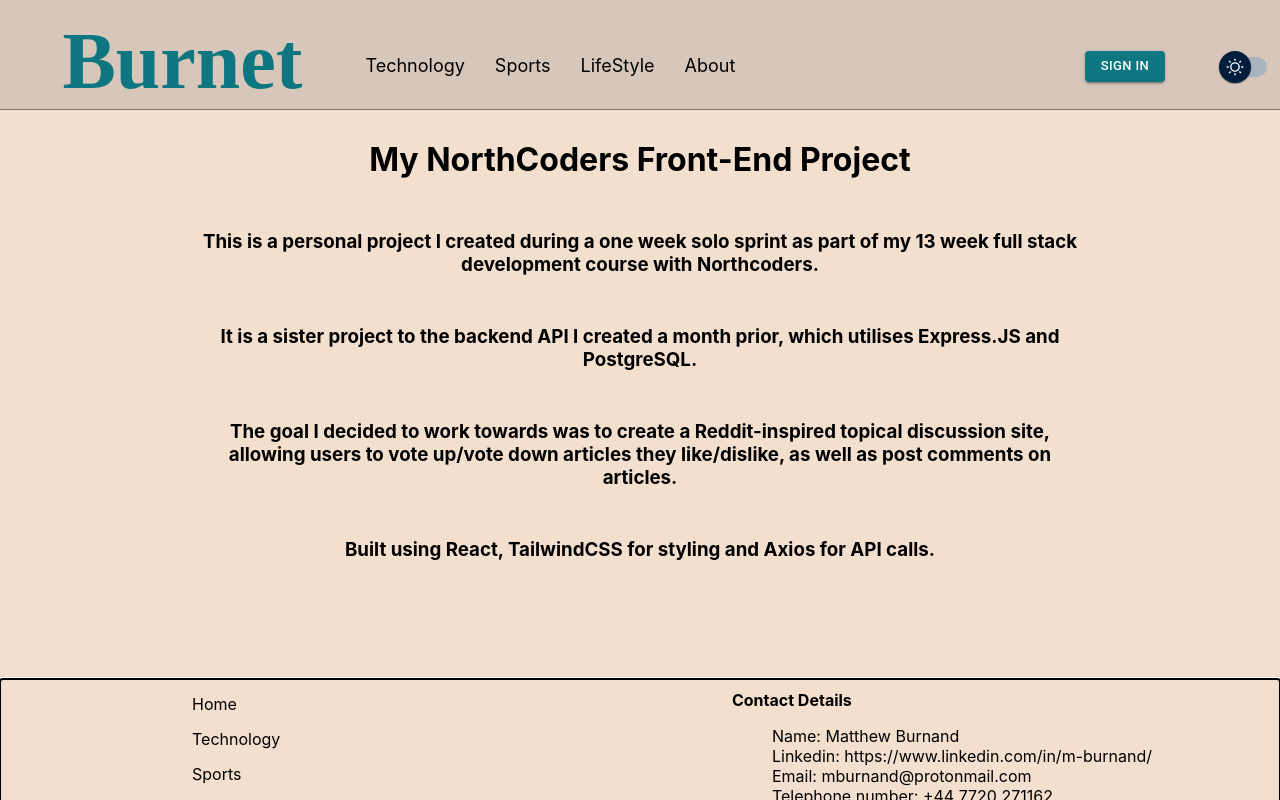
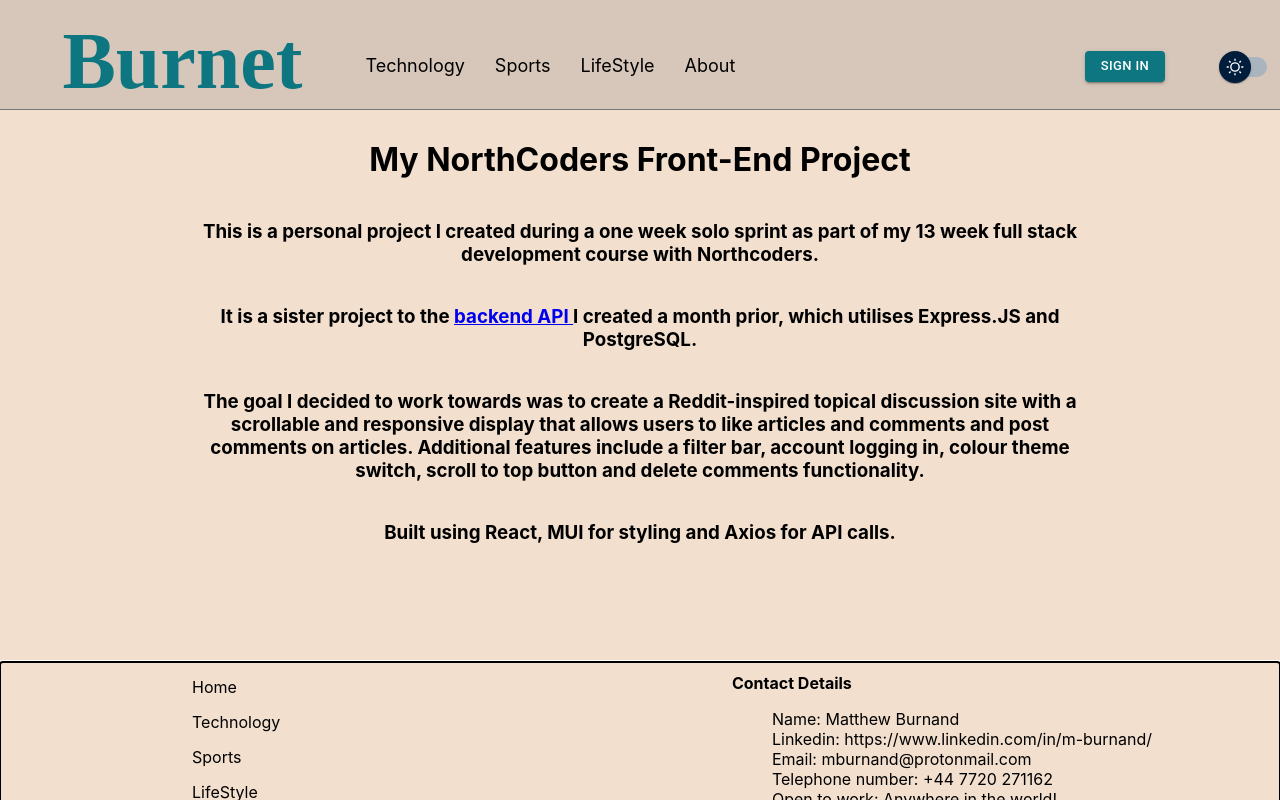
Before and after one commit to Mburnand-tech/Burnet, a React (Create React App) app: page /about in a window 1280 px wide. Shown: the top 800 px of the page. Built offline with nearby package versions, Linux system fonts and the light colour scheme; a web font is replaced by a local one.

Commit message:
Finished project, ready for deployment

```diff
--- a/src/AboutPage.jsx
+++ b/src/AboutPage.jsx
@@ -1,35 +1,24 @@
 import { Link } from 'react-router-dom'
 import { Button } from '@mui/material';
+import { useContext} from 'react'
 
 import './App.css'
 import 'animate.css';
-
+import { ThemeContext } from './contexts/themeContext'
 
 const About = () => {
 
-
+    const { currentTheme }  = useContext(ThemeContext)
 
     return (
         <div className='App AboutContainer'>
-            <h1 class="animate__animated animate__fadeIn">My NorthCoders Front-End Project</h1>
-            <h3 class="animate__animated animate__bounceInDown">This is a personal project I created during a one week solo sprint as part of my 13 week full stack development course with Northcoders.</h3>
-            <h3 class="animate__animated animate__bounceInUp">It is a sister project to the backend API I created a month prior, which utilises Express.JS and PostgreSQL.</h3>
-            <h3 class="animate__animated animate__bounceInRight">The goal I decided to work towards was to create a Reddit-inspired topical discussion site, allowing users to vote up/vote down articles they like/dislike, as well as post comments on articles.</h3>
-            <h3 class="animate__animated animate__bounceInLeft">Built using React, TailwindCSS for styling and Axios for API calls.</h3>
-            {/* <div class="word"></div>
-            <h1>Bloom -- Bloom News is a dynamic and informative online newspaper that offers a unique blend of articles tailored for cooking enthusiasts, coding experts, and football lovers. Our team of passionate writers is committed to providing the latest news, trends, and insights on these three diverse topics, making Bloom News the go-to source for anyone who wants to stay up-to-date on the latest happenings in these fields. Whether you are looking to explore new recipes, learn the latest coding languages, or stay abreast of the football world's latest news, Bloom News is the perfect platform to discover, engage and learn. Our commitment to providing high-quality content and cutting-edge insights ensures that our readers always stay ahead of the curve. Join us today and become a part of the Bloom News community</h1>
-            <h1>Abi -- This is a frontend project I created during a one week solo sprint as part of my 13 week full stack development course with Northcoders.
+            <h1 class={currentTheme === 'light' ? "animate__animated animate__fadeIn" : "animate__animated animate__fadeInDark"}>My NorthCoders Front-End Project</h1>
+            <h3 class={currentTheme === 'light' ? "animate__animated animate__bounceInDown" : "animate__animated animate__bounceInDownDark"}>This is a personal project I created during a one week solo sprint as part of my 13 week full stack development course with Northcoders.</h3>
+            <h3 class={currentTheme === 'light' ? "animate__animated animate__bounceInUp" : "animate__animated animate__bounceInUpDark"}>It is a sister project to the <a class="animate__animated animate__bounceInUp Link" href='https://github.com/Mburnand-tech/News_Server'>backend API </a>I created a month prior, which utilises Express.JS and PostgreSQL.</h3>
+            <h3 class={currentTheme === 'light' ? "animate__animated animate__bounceInRight" : "animate__animated animate__bounceInRightDark"}>The goal I decided to work towards was to create a Reddit-inspired topical discussion site with a scrollable and responsive display that allows users to like articles and comments and post comments on articles. Additional features include a filter bar, account logging in, colour theme switch, scroll to top button and delete comments functionality.</h3>
+            <h3 class={currentTheme === 'light' ? "animate__animated animate__bounceInLeft" : "animate__animated animate__bounceInLeftDark"}>Built using React, MUI for styling and Axios for API calls.</h3>
 
-            It is a sister project to the backend API I created a month prior, which utilises Express.JS and PostgreSQL
-
-            The goal I decided to work towards was to create a Reddit-inspired topical discussion site, allowing users to vote up/vote down articles they like/dislike, as well as post comments on articles.
-
-            Built using React, TailwindCSS for styling and Axios for API calls.
-
-
-            Google fonts</h1> */}
-
-            </div>
+        </div>
     )
 }
 
--- a/src/App.css
+++ b/src/App.css
@@ -982,13 +982,31 @@ a:link {
   margin-top: 30px;
 }
 
+.animate__animated.animate__fadeInDark {
+  align-content: center;
+  text-align: center;
+  /* margin: auto; */
+  margin-top: 30px;
+  background-color: #018786;
+}
+
 .animate__animated.animate__bounceInDown {
   --animate-duration: 2s;
   animation-delay: 0.25s;
   width: 70%;
   text-align: center;
   /* margin: auto; */
-  margin-top: 30px
+  margin-top: 20px;
+}
+
+.animate__animated.animate__bounceInDownDark {
+  --animate-duration: 2s;
+  animation-delay: 0.25s;
+  width: 70%;
+  text-align: center;
+  /* margin: auto; */
+  margin-top: 20px;
+  background-color: #018786;
 }
 
 .animate__animated.animate__bounceInUp {
@@ -997,9 +1015,24 @@ a:link {
   width: 70%;
   text-align: center;
   /* margin: auto; */
-  margin-top: 30px
+  margin-top: 20px;
 }
 
+.animate__animated.animate__bounceInUp.Link {
+
+  text-decoration: none;
+  text-decoration: underline;
+}
+
+.animate__animated.animate__bounceInUpDark {
+  --animate-duration: 2s;
+  animation-delay: 0.25s;
+  width: 70%;
+  text-align: center;
+  /* margin: auto; */
+  margin-top: 20px;
+  background-color: #018786;
+}
 
 .animate__animated.animate__bounceInLeft {
   --animate-duration: 2s;
@@ -1007,7 +1040,17 @@ a:link {
   width: 70%;
   text-align: center;
   /* margin: auto; */
-  margin-top: 30px;
+  margin-top: 20px;
+}
+
+.animate__animated.animate__bounceInLeftDark {
+  --animate-duration: 2s;
+  animation-delay: 0.75s;
+  width: 70%;
+  text-align: center;
+  /* margin: auto; */
+  margin-top: 20px;
+  background-color: #018786;
 }
 
 .animate__animated.animate__bounceInRight{
@@ -1016,6 +1059,17 @@ a:link {
   width: 70%;
   /* margin: auto; */
   text-align: center;
-  margin-top: 30px;
+  margin-top: 20px;
   /* --animate-delay: 10s; */
 }
+
+.animate__animated.animate__bounceInRightDark{
+  --animate-duration: 2s;
+  animation-delay: 1.25s;
+  width: 70%;
+  /* margin: auto; */
+  text-align: center;
+  margin-top: 20px;
+  /* --animate-delay: 10s; */
+  background-color: #018786;
+}
```
Also changed, not shown: 2 other files (tests, documents, lock files or other folders).
